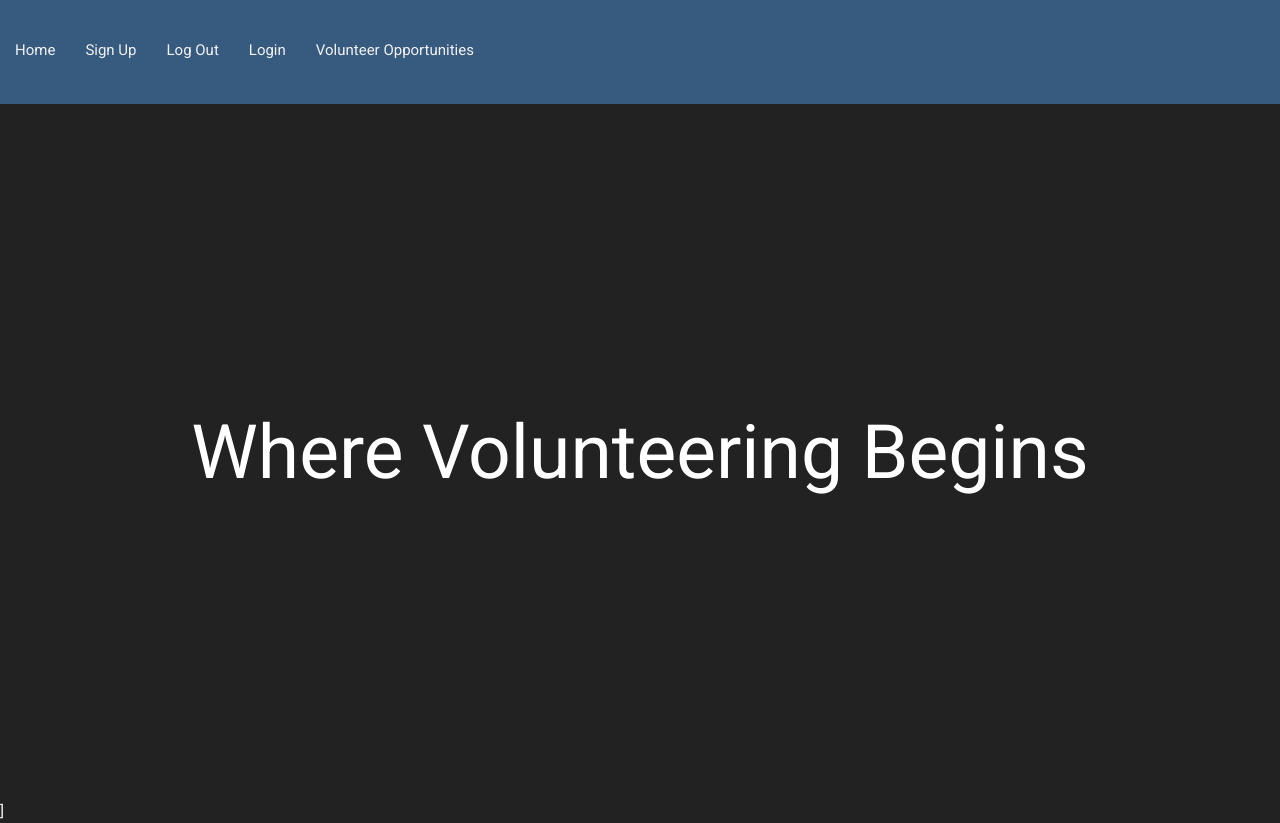
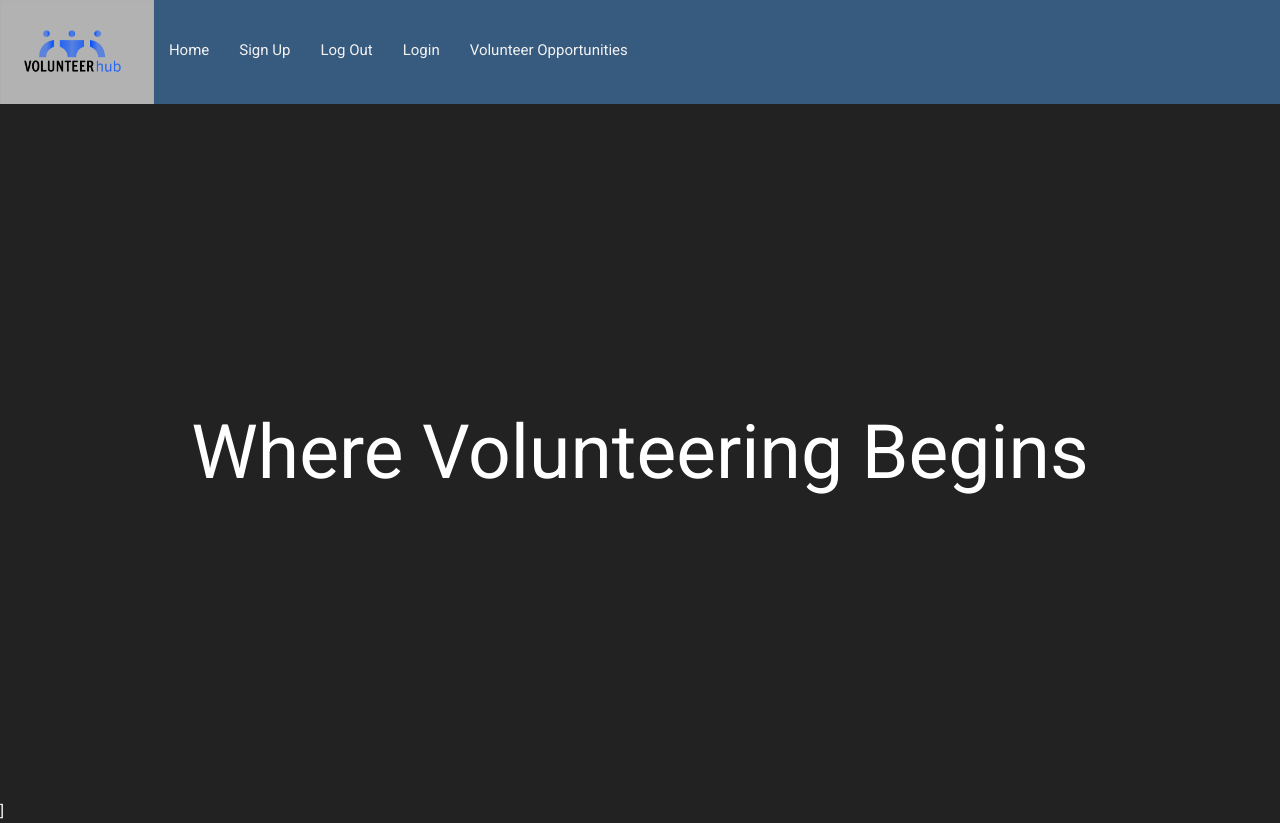
Before and after one commit to bethel-school-of-technology/the-volunteer-hub-frontend, an Angular app: page / in a window 1280 px wide. Built offline with nearby package versions, Linux system fonts and the light colour scheme.

Commit message:
Update navbar.component.html

```diff
--- a/src/app/Components/navbar/navbar.component.html
+++ b/src/app/Components/navbar/navbar.component.html
@@ -1,5 +1,6 @@
 <header class='bg-primary'>
     <div class="logo">
+        <img class="logoImage" src="../../../assets/images/IMG_1325.PNG">
     </div>
 
 
```
